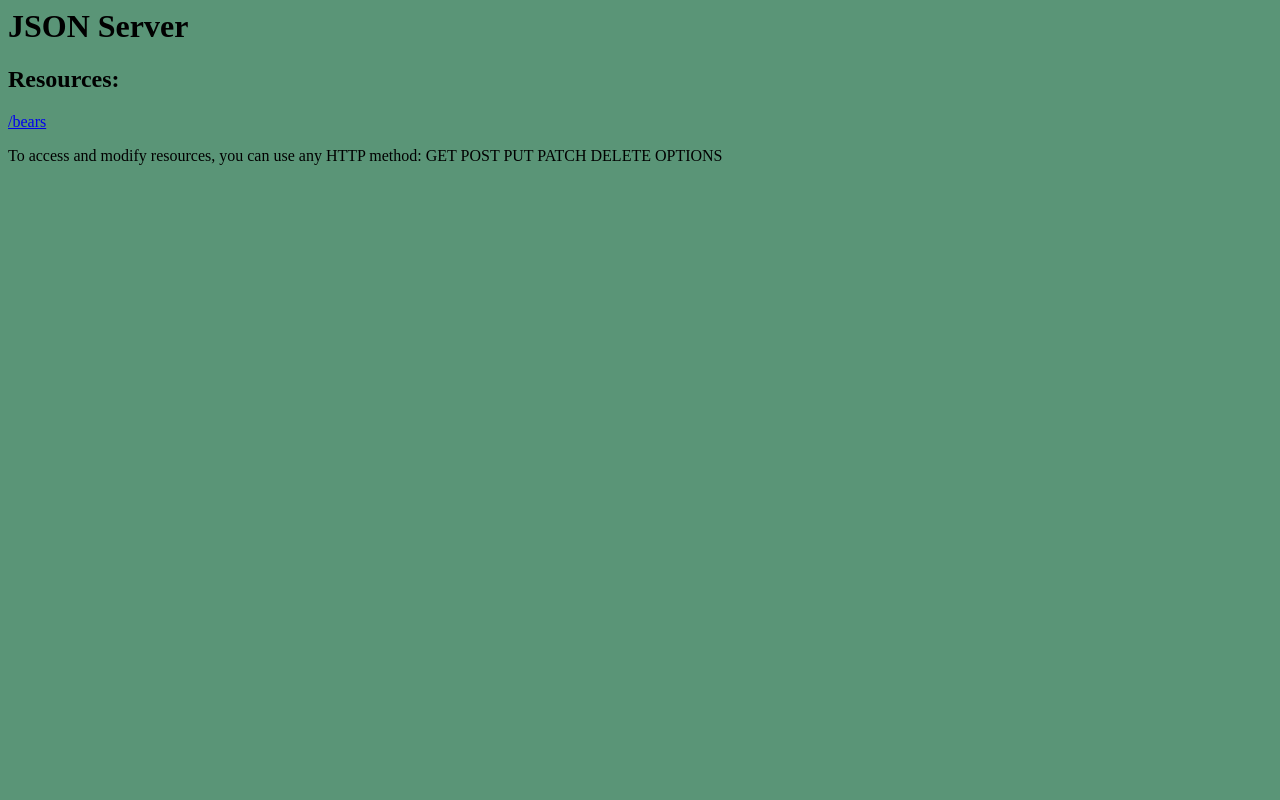
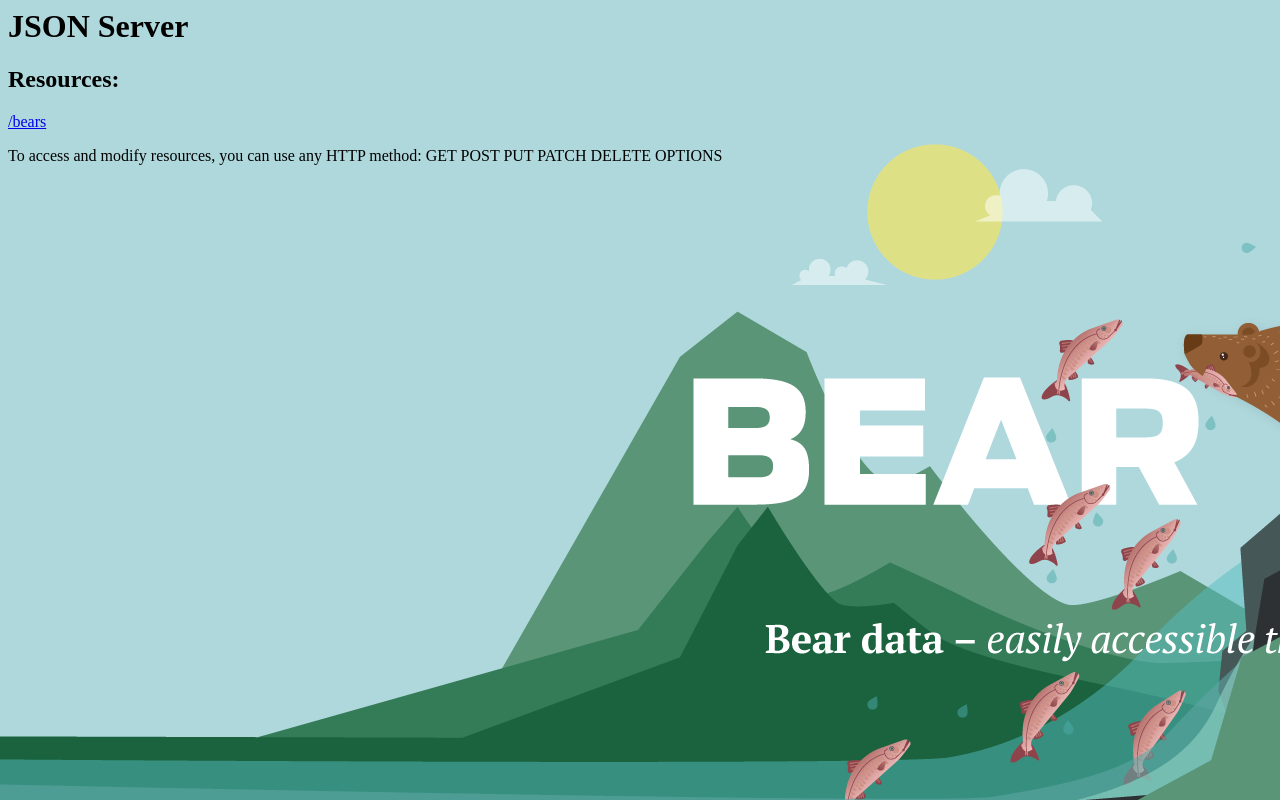
Before and after one commit to janne-nylund/bear-api, a website: page public/index.html in a window 1280 px wide. Drawn offline with Linux system fonts and the light colour scheme.

Commit message:
add index.html to HEROKU

```diff
--- a/public/style.css
+++ b/public/style.css
@@ -1,4 +1,4 @@
 body {
   background-color: rgb(90, 149, 119);
-  background-image: './bear_api.png';
+  background-image: url('bear_api.png');
 }
```
